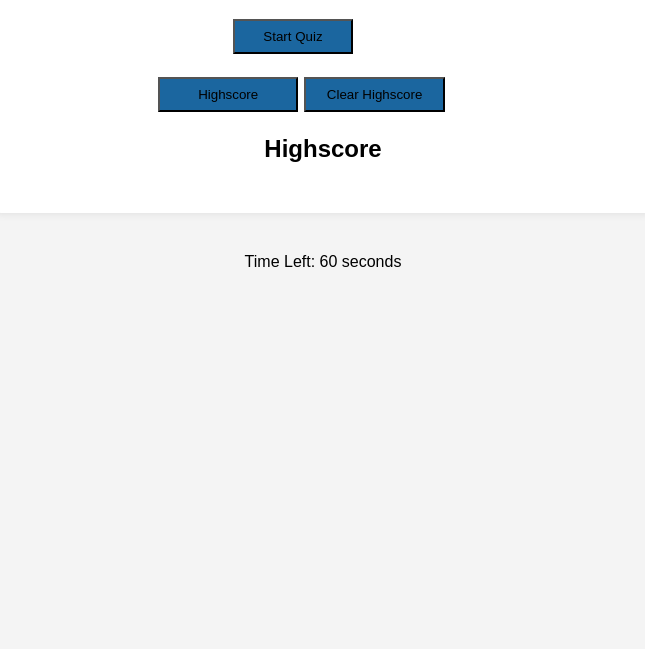
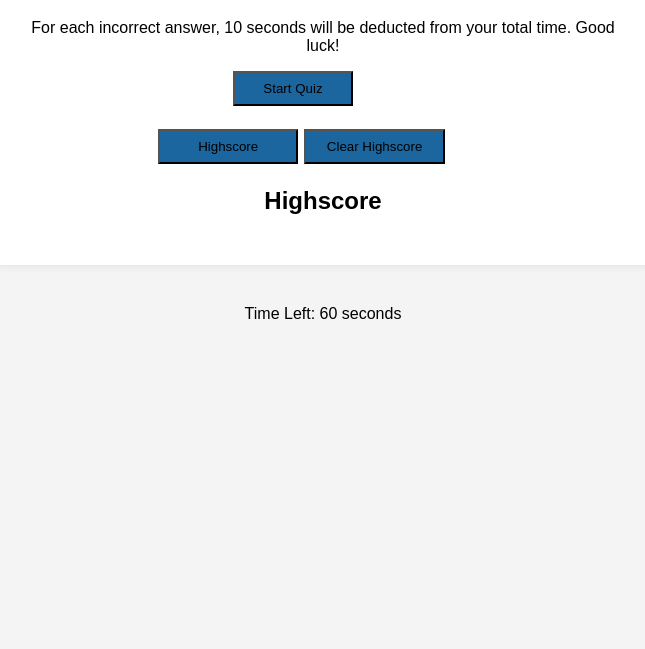
Before and after one commit to goalzz/JavaScriptQuiz, a plain HTML site: page index.html in a window 1280 px wide. Shown: the part 151-800 px from the top of the page, without its empty margins (317-962 px from the left). Drawn offline with Linux system fonts and the light colour scheme.

Commit message:
added a paragraph. Explaining how the timer works.

```diff
--- a/index.html
+++ b/index.html
@@ -9,6 +9,7 @@
 <body>
     <div id="quiz-container">
         <h1>JavaScript Fundamentals - QUIZ</h1>
+        <p>For each incorrect answer, 10 seconds will be deducted from your total time. Good luck!</p> <!--added this paragraph to pre inform the user about how the timer will work during the quiz-->
         <button id="start-btn">Start Quiz</button>
         <div id="question-container"></div>
         <div id="answers-container"></div>
```
